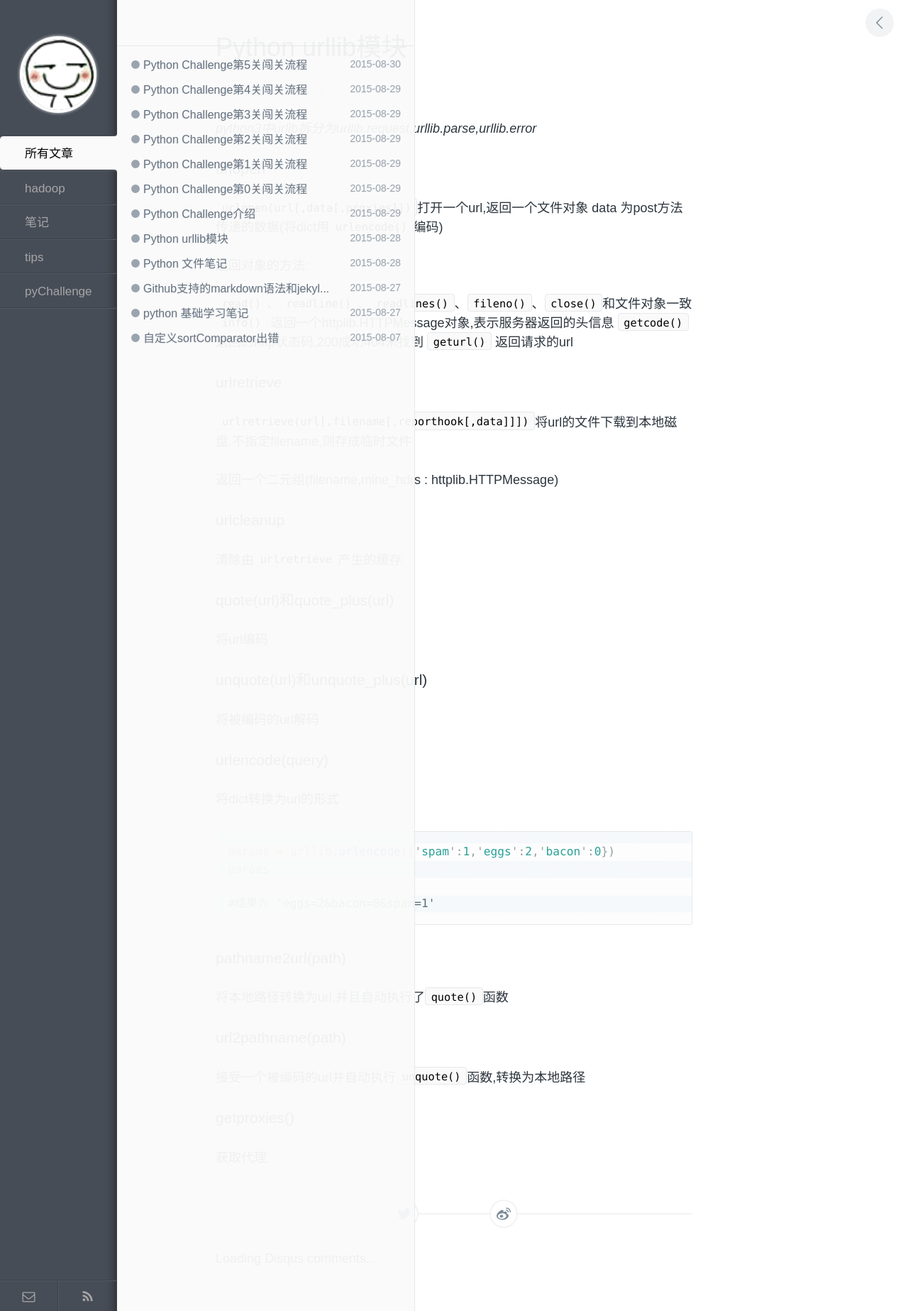
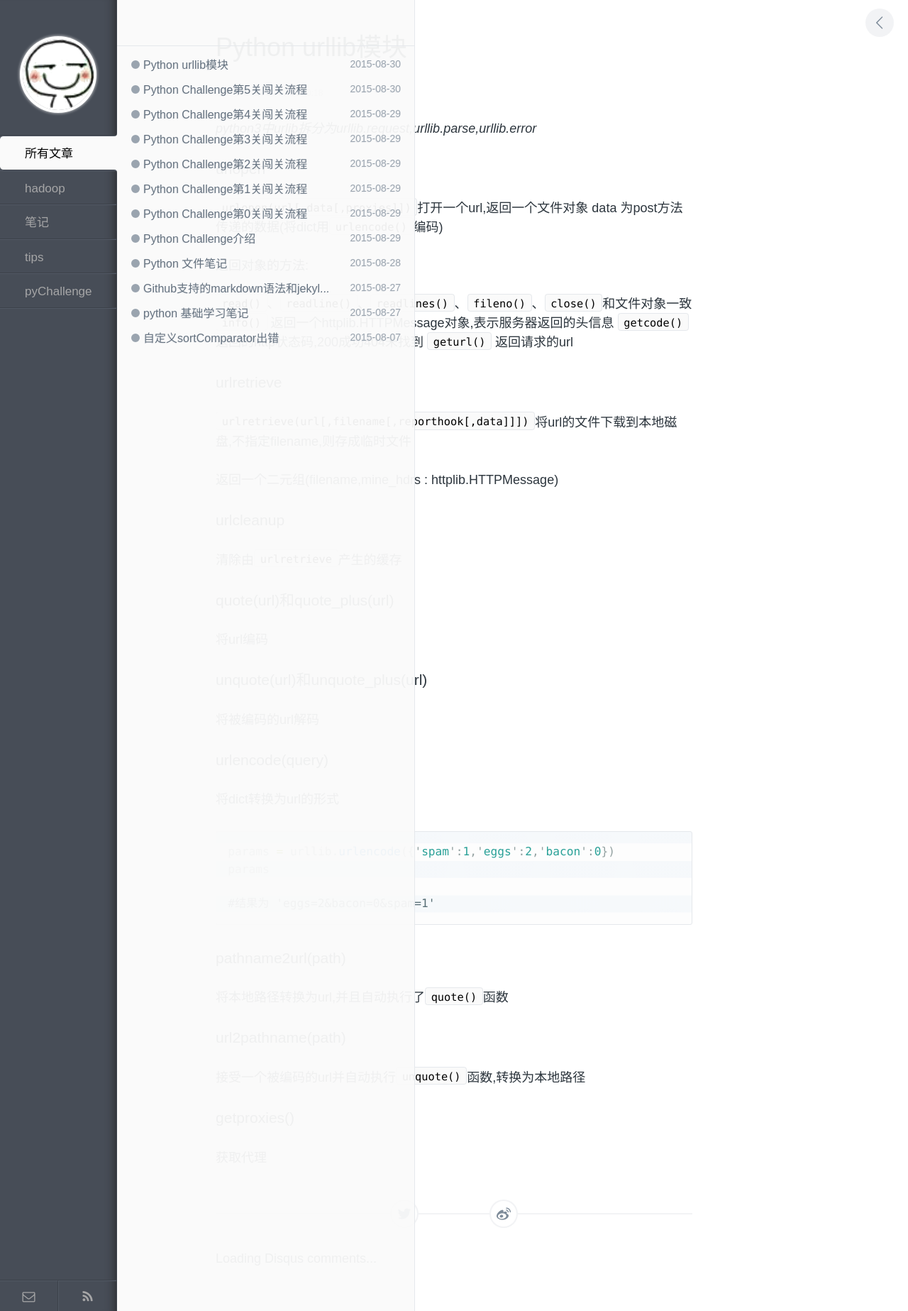
Before and after one commit to jnchen/jnchen.github.io, a Jekyll site: the page built from _posts/note/2015-08-30-note-of-urllib.md, in a window 1280 px wide. Shown: the whole page at 71% size. Built offline with Jekyll 4.4.1, drawn with Linux system fonts in a browser that asks for light colours; comment, search, counter and statistics services are not loaded.

Commit message:
Update 2015-08-30-note-of-urllib.md

```diff
--- a/_posts/note/2015-08-30-note-of-urllib.md
+++ b/_posts/note/2015-08-30-note-of-urllib.md
@@ -4,7 +4,7 @@ title: "Python urllib模块"
 description: "Python学习笔记之urllib模块"
 category: 笔记
 tags: [Python, note]
-date: 2015-08-28 09:48:37
+date: 2015-08-30 15:40:18
 ---
 
 *python3中urlib拆分为urllib.request,urllib.parse,urllib.error*
```
